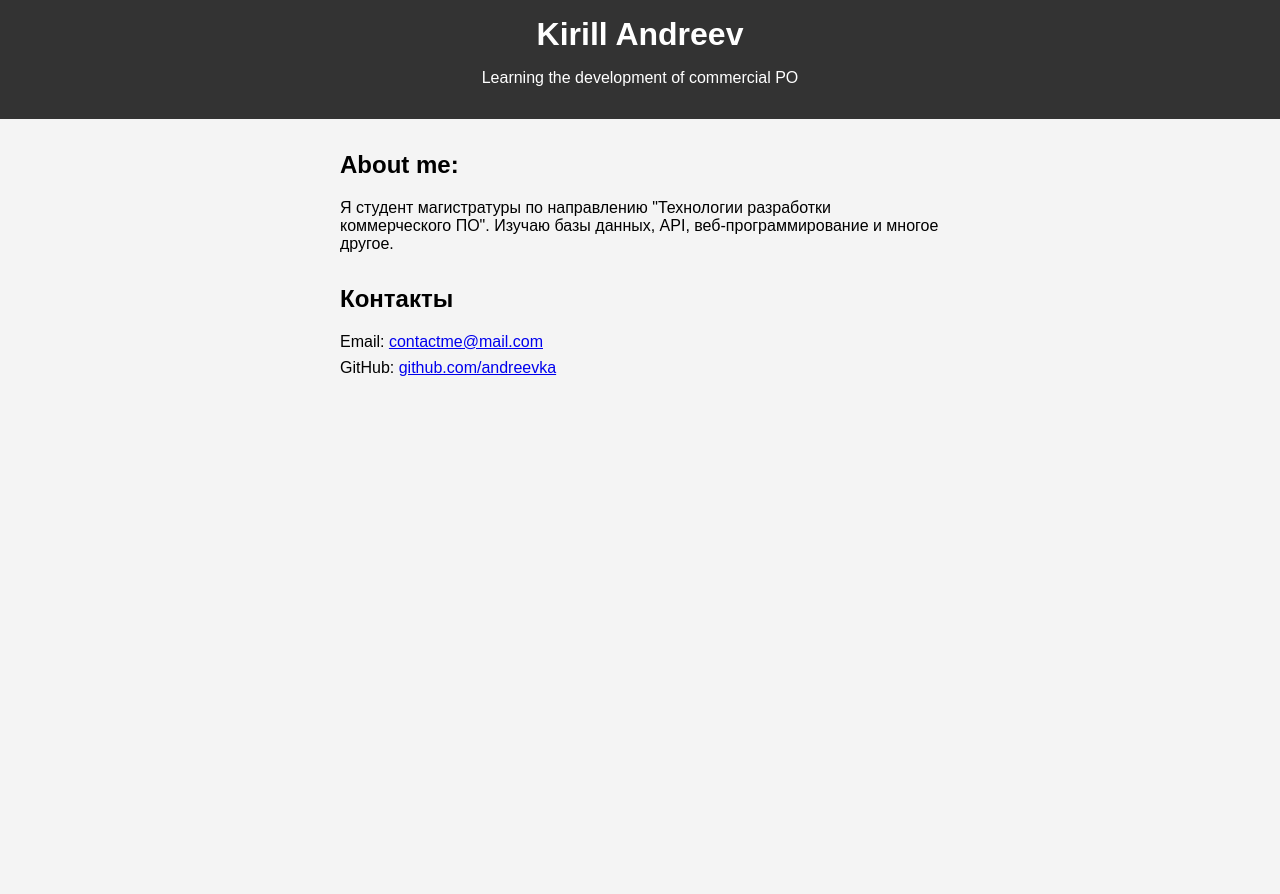
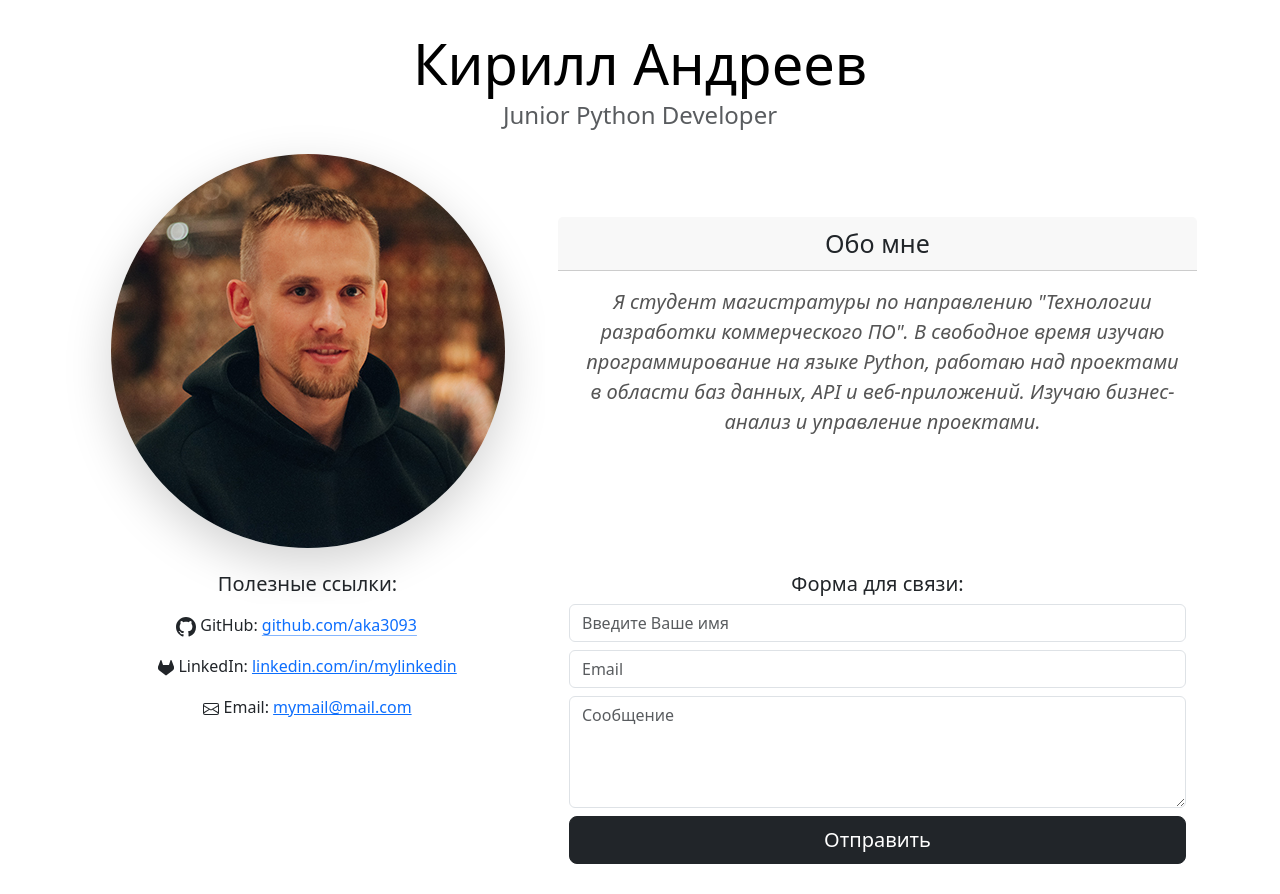
Before and after one commit to aka3093/aka3093.github.io, a plain HTML site: page index.html in a window 1280 px wide. Before the commit the page ends 800 px from the top, so only its background shows below. Drawn offline with nearby package versions, Linux system fonts and the light colour scheme.

Commit message:
adding updated website to Git

```diff
--- a/index.html
+++ b/index.html
@@ -1,28 +1,99 @@
 <!DOCTYPE html>
-<html lang="ru">
+<html lang="ru" xmlns="http://www.w3.org/1999/html">
 <head>
     <meta charset="UTF-8">
     <meta name="viewport" content="width=device-width, initial-scale=1.0">
+    <meta http-equiv="X-UA-Compatible" content="IE=edge">
     <title>Визитка</title>
-    <link rel="stylesheet" href="style.css">
+    <link rel="stylesheet" href="resources/css/style.css">
+    <link href="https://cdn.jsdelivr.net/npm/bootstrap@5.3.3/dist/css/bootstrap.min.css" rel="stylesheet" integrity="sha384-QWTKZyjpPEjISv5WaRU9OFeRpok6YctnYmDr5pNlyT2bRjXh0JMhjY6hW+ALEwIH" crossorigin="anonymous">
 </head>
+<header>
+    <div class="container fluid text-center">
+        <div class="row">
+            <div class="col-sm-12">
+                <h1 class="mb-1 display-4">Кирилл Андреев</h1>
+                <h4 class="display-10 text-muted">Junior Python Developer</h4>
+            </div>
+        </div>
+    </div>
+</header>
 <body>
-    <header>
-        <h1>Kirill Andreev</h1>
-        <p>Learning the development of commercial PO</p>
-    </header>
+    <div class="container fluid text-center">
+        <div class="row">
+            <div class="col-sm-5 mt-3">
+                <img src="resources/img/photo2.jpg" class="img-fluid rounded-circle shadow-lg w-60" alt="MyPhoto">
+            </div>
+            <div class="card border-white col-sm-7 align-self-center" style="min-height: 10rem">
+                <div class="card-header" style="font-size: 25px">Обо мне</div>
+                <div class="card-body">
+                    <blockquote class="blockquote text-center">
+                        <p class="mb-0">Я студент магистратуры по направлению "Технологии разработки коммерческого ПО".
+                            В свободное время изучаю программирование на языке Python, работаю над проектами в области баз данных,
+                            API и веб-приложений. Изучаю бизнес-анализ и управление проектами.</p>
+                    </blockquote>
+                </div>
+            </div>
+        </div>
+    </div>
+</body>
+<footer>
+    <div class="container fluid text-center">
+        <div class="row mt-4">
+            <div class="col-sm-5 align-self-top">
+                <div class="info">
+                    <h5>Полезные ссылки:</h5>
+                    <div class="info justify-content-top">
+                        <div class="row justify-content-center">
+                            <div class="col-md-12">
+                                <ul class="list-group">
+                                    <li class="list-group-item border-white">
+                                        <svg xmlns="http://www.w3.org/2000/svg" width="20" height="20" fill="currentColor" class="bi bi-github" viewBox="0 0 16 16">
+                                            <path d="M8 0C3.58 0 0 3.58 0 8c0 3.54 2.29 6.53 5.47 7.59.4.07.55-.17.55-.38 0-.19-.01-.82-.01-1.49-2.01.37-2.53-.49-2.69-.94-.09-.23-.48-.94-.82-1.13-.28-.15-.68-.52-.01-.53.63-.01 1.08.58 1.23.82.72 1.21 1.87.87 2.33.66.07-.52.28-.87.51-1.07-1.78-.2-3.64-.89-3.64-3.95 0-.87.31-1.59.82-2.15-.08-.2-.36-1.02.08-2.12 0 0 .67-.21 2.2.82.64-.18 1.32-.27 2-.27s1.36.09 2 .27c1.53-1.04 2.2-.82 2.2-.82.44 1.1.16 1.92.08 2.12.51.56.82 1.27.82 2.15 0 3.07-1.87 3.75-3.65 3.95.29.25.54.73.54 1.48 0 1.07-.01 1.93-.01 2.2 0 .21.15.46.55.38A8.01 8.01 0 0 0 16 8c0-4.42-3.58-8-8-8"/>
+                                        </svg>
+                                        GitHub: <a class="icon-link" href="https://github.com/aka3093">github.com/aka3093<svg class="bi" aria-hidden="true"><use xlink:href=""></use></svg>
+                                    </a></li>
+                                    <li class="list-group-item border-white">
+                                        <svg xmlns="http://www.w3.org/2000/svg" width="16" height="16" fill="currentColor" class="bi bi-gitlab" viewBox="0 0 16 16">
+                                            <path d="m15.734 6.1-.022-.058L13.534.358a.57.57 0 0 0-.563-.356.6.6 0 0 0-.328.122.6.6 0 0 0-.193.294l-1.47 4.499H5.025l-1.47-4.5A.572.572 0 0 0 2.47.358L.289 6.04l-.022.057A4.044 4.044 0 0 0 1.61 10.77l.007.006.02.014 3.318 2.485 1.64 1.242 1 .755a.67.67 0 0 0 .814 0l1-.755 1.64-1.242 3.338-2.5.009-.007a4.05 4.05 0 0 0 1.34-4.668Z"/>
+                                        </svg>
+                                        LinkedIn: <a href="https://www.linkedin.com/in/yourusername">linkedin.com/in/mylinkedin</a></li>
+                                    <li class="list-group-item border-white">
+                                        <svg xmlns="http://www.w3.org/2000/svg" width="16" height="16" fill="currentColor" class="bi bi-envelope" viewBox="0 0 16 16">
+                                            <path d="M0 4a2 2 0 0 1 2-2h12a2 2 0 0 1 2 2v8a2 2 0 0 1-2 2H2a2 2 0 0 1-2-2zm2-1a1 1 0 0 0-1 1v.217l7 4.2 7-4.2V4a1 1 0 0 0-1-1zm13 2.383-4.708 2.825L15 11.105zm-.034 6.876-5.64-3.471L8 9.583l-1.326-.795-5.64 3.47A1 1 0 0 0 2 13h12a1 1 0 0 0 .966-.741M1 11.105l4.708-2.897L1 5.383z"/>
+                                        </svg>
+                                        Email: <a href="mailto:youremail@example.com">mymail@mail.com</a></li>
+                                </ul>
+                            </div>
+                        </div>
+                    </div>
+                </div>
 
-    <section class="about">
-        <h2>About me:</h2>
-        <p>Я студент магистратуры по направлению "Технологии разработки коммерческого ПО". Изучаю базы данных, API, веб-программирование и многое другое.</p>
-    </section>
+            </div>
+            <div class="info col-sm-7 align-self-top">
+                <div class="adress">
+                    <h5>Форма для связи:</h5>
+                    <div class="container">
+                        <form id="contactForm">
+                          <div class="mb-2">
+                            <input class="form-control" id="name" type="text" placeholder="Введите Ваше имя" data-sb-validations="required" />
+                          </div>
+                          <div>
+                            <input class="form-control mb-2" id="emailAddress" type="email" placeholder="Email" data-sb-validations="required, email" />
+                          </div>
+                          <div class="mb-2">
+                            <textarea class="form-control" id="message" type="text" placeholder="Сообщение" style="height: 7rem;" data-sb-validations="required"></textarea>
+                          </div>
+                          <div class="d-grid mt-2">
+                            <button class="btn btn-dark btn-lg" type="submit" aria-label="Отправить сообщение">Отправить</button>
+                          </div>
+                        </form>
 
-    <section class="contacts">
-        <h2>Контакты</h2>
-        <ul>
-            <li>Email: <a href="mailto:youremail@example.com">contactme@mail.com</a></li>
-            <li>GitHub: <a href="https://github.com/aka3093">github.com/andreevka</a></li>
-        </ul>
-    </section>
-</body>
+                      </div>
+                </div>
+            </div>
+        </div>
+    </div>
+    <script src="https://cdn.jsdelivr.net/npm/bootstrap@5.3.3/dist/js/bootstrap.bundle.min.js" integrity="sha384-YvpcrYf0tY3lHB60NNkmXc5s9fDVZLESaAA55NDzOxhy9GkcIdslK1eN7N6jIeHz" crossorigin="anonymous"></script>
+</footer>
 </html>
--- /dev/null
+++ b/resources/css/style.css
@@ -0,0 +1,30 @@
+body {
+    font-family: Arial, sans-serif;
+    margin: 10px;
+    padding: 30px;
+/*    background-image: url("../img/background.jpg");*/
+/*    background-size: cover;*/
+/*    background-repeat: no-repeat;*/
+/*    background-attachment: fixed;*/
+/*    background-position: center;*/
+}
+
+header {
+    color: black;
+    margin: 0;
+    padding: 0;
+}
+
+.img-fluid {
+    transition: transform 0.5s ease;
+}
+
+.img-fluid:hover {
+    transform: scale(1.06);
+}
+
+blockquote {
+    font-style: italic;
+    padding-left: 10px;
+    color: #555;
+}
--- a/style.css
+++ /dev/null
@@ -1,32 +0,0 @@
-body {
-    font-family: Arial, sans-serif;
-    margin: 0;
-    padding: 0;
-    background-color: #f4f4f4;
-}
-
-header {
-    background-color: #333;
-    color: white;
-    text-align: center;
-    padding: 1rem 0;
-}
-
-header h1 {
-    margin: 0;
-}
-
-section {
-    margin: 2rem auto;
-    width: 90%;
-    max-width: 600px;
-}
-
-.contacts ul {
-    list-style: none;
-    padding: 0;
-}
-
-.contacts ul li {
-    margin: 0.5rem 0;
-}
```
Also changed, not shown: resources/img/background.jpg (added), resources/img/photo2.jpg (added), 1 other file.
